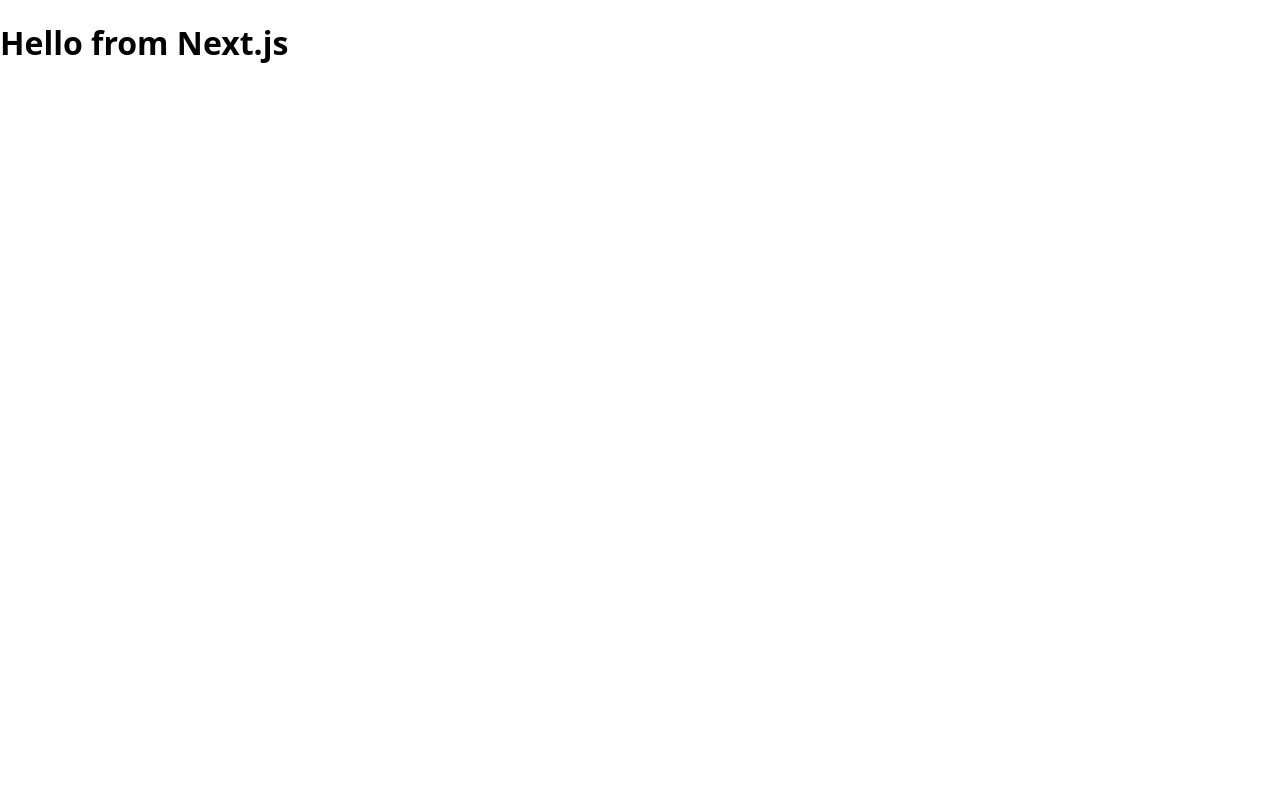
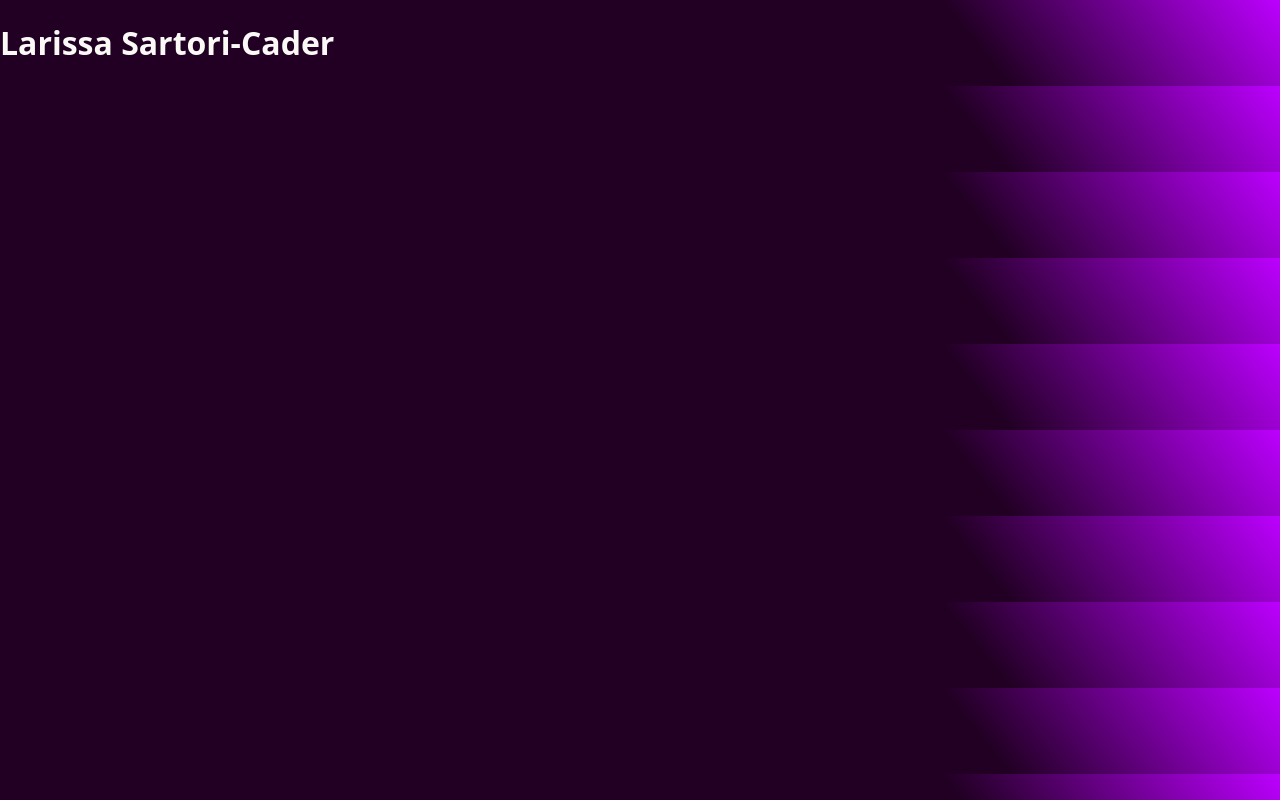
Before and after one commit to Larissartoricader/website, a Next.js app: page / in a window 1280 px wide. Built offline with nearby package versions, Linux system fonts and the light colour scheme.

Commit message:
globalstyles and MUI

```diff
--- /dev/null
+++ b/components/Header/Header.js
@@ -0,0 +1,9 @@
+import { HeaderNaming } from "./Header.styles";
+
+export default function Header() {
+  return (
+    <>
+      <HeaderNaming>Larissa Sartori-Cader</HeaderNaming>
+    </>
+  );
+}
--- /dev/null
+++ b/components/Header/Header.styles.js
@@ -0,0 +1,5 @@
+import styled from "styled-components";
+
+export const HeaderNaming = styled.h1`
+  color: var(--primary-fontcolor);
+`;
--- a/package.json
+++ b/package.json
@@ -10,6 +10,9 @@
     "test": "jest --watchAll"
   },
   "dependencies": {
+    "@emotion/react": "^11.13.3",
+    "@emotion/styled": "^11.13.0",
+    "@mui/material": "^6.1.5",
     "eslint": "8.44.0",
     "eslint-config-next": "13.4.8",
     "next": "13.4.8",
--- a/pages/index.js
+++ b/pages/index.js
@@ -1,7 +1,9 @@
+import Header from "@/components/Header/Header";
+
 export default function HomePage() {
   return (
-    <div>
-      <h1>Hello from Next.js</h1>
-    </div>
+    <>
+      <Header />
+    </>
   );
 }
--- a/styles.js
+++ b/styles.js
@@ -1,6 +1,9 @@
 import { createGlobalStyle } from "styled-components";
 
 export default createGlobalStyle`
+ :root{
+    --primary-fontcolor: #FAF9F6;
+    }
   *,
   *::before,
   *::after {
@@ -10,5 +13,9 @@
   body {
     margin: 0;
     font-family: system-ui;
+    background: rgb(34,0,36);
+    background: linear-gradient(51deg, rgba(34,0,36,1) 75%, rgba(188,0,255,1) 100%);
+
+
   }
 `;
```
Also changed, not shown: 1 other file (tests, documents, lock files or other folders).
